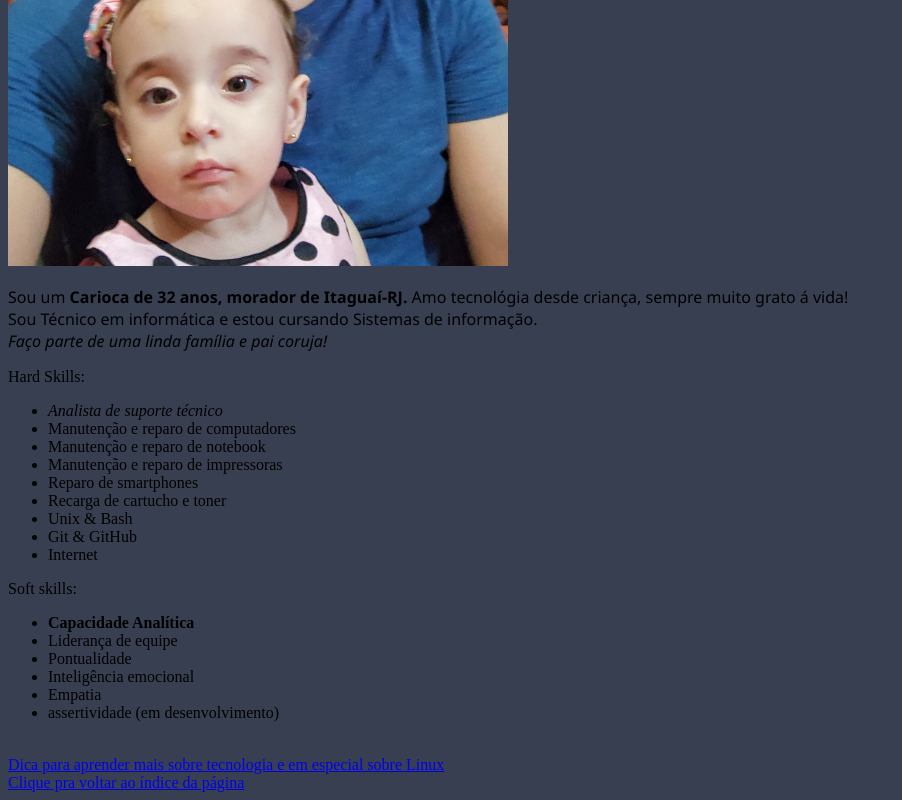
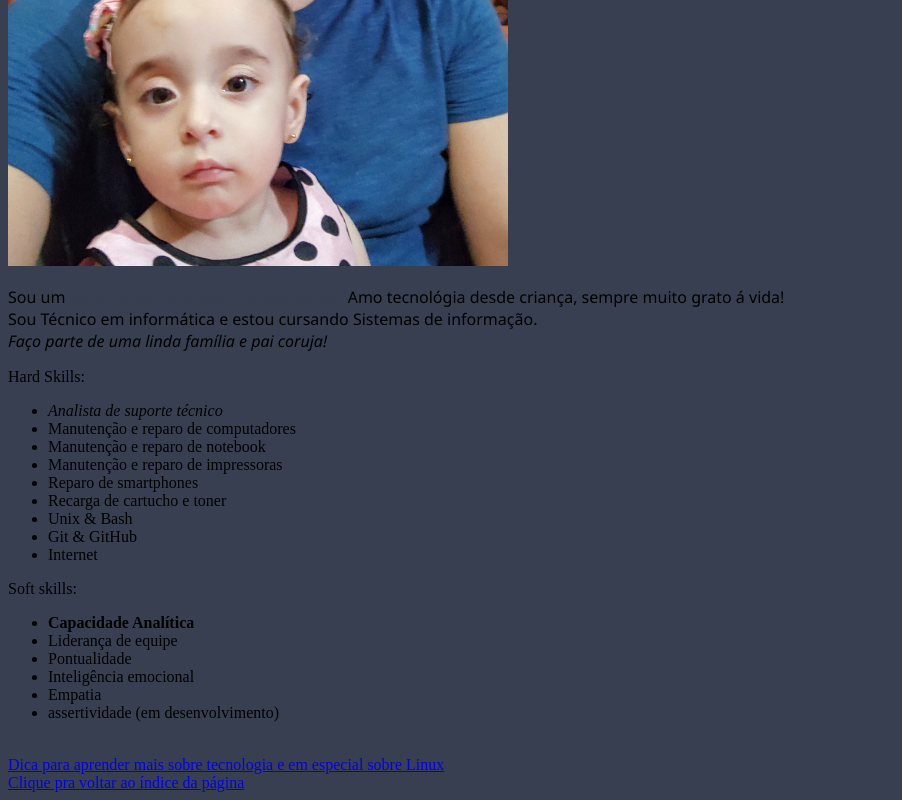
Before and after one commit to araujo-marcio/araujo-marcio.github.io, a plain HTML site: page index.html in a window 1280 px wide. Shown: the part 668-1468 px from the top of the page, without its empty margins (0-902 px from the left). Drawn offline with Linux system fonts and the light colour scheme.

Commit message:
alterada o estilo da tag em destaque da descriçao

```diff
--- a/index.html
+++ b/index.html
@@ -15,6 +15,9 @@
     }
     body{
       background-color: rgb(56, 63, 81);
+    }
+    span{
+      color: rgb(56, 63, 81);
     }
   </style>
 </head>
@@ -38,7 +41,7 @@
   <img id="foto do autor" src="images/IMG_20211016_224212.jpg" width="500px" alt="Foto do Marcio Araujo com a filha Maria Eduarda">
   <br>
   <p id="descrição">
-    Sou um <strong> Carioca de 32 anos, morador de Itaguaí-RJ.</strong> Amo tecnológia desde criança, sempre muito grato á vida! <br>
+    Sou um <strong> <span> de 32 anos, morador de Itaguaí-RJ.</span> </strong> Amo tecnológia desde criança, sempre muito grato á vida! <br>
     Sou Técnico em informática e estou cursando Sistemas de informação. <br>
     <em> Faço parte de uma linda família e pai coruja!</em> <br>
   </p>
```
